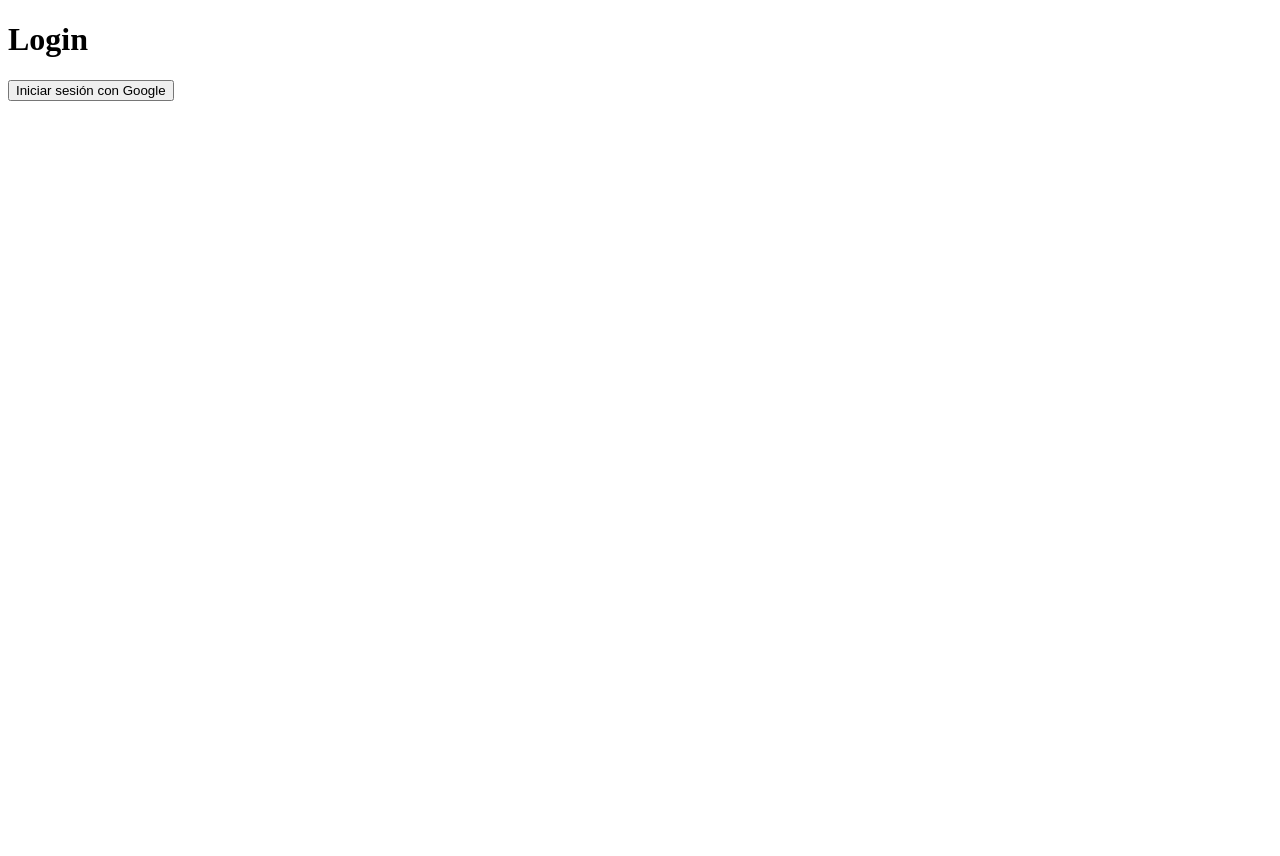
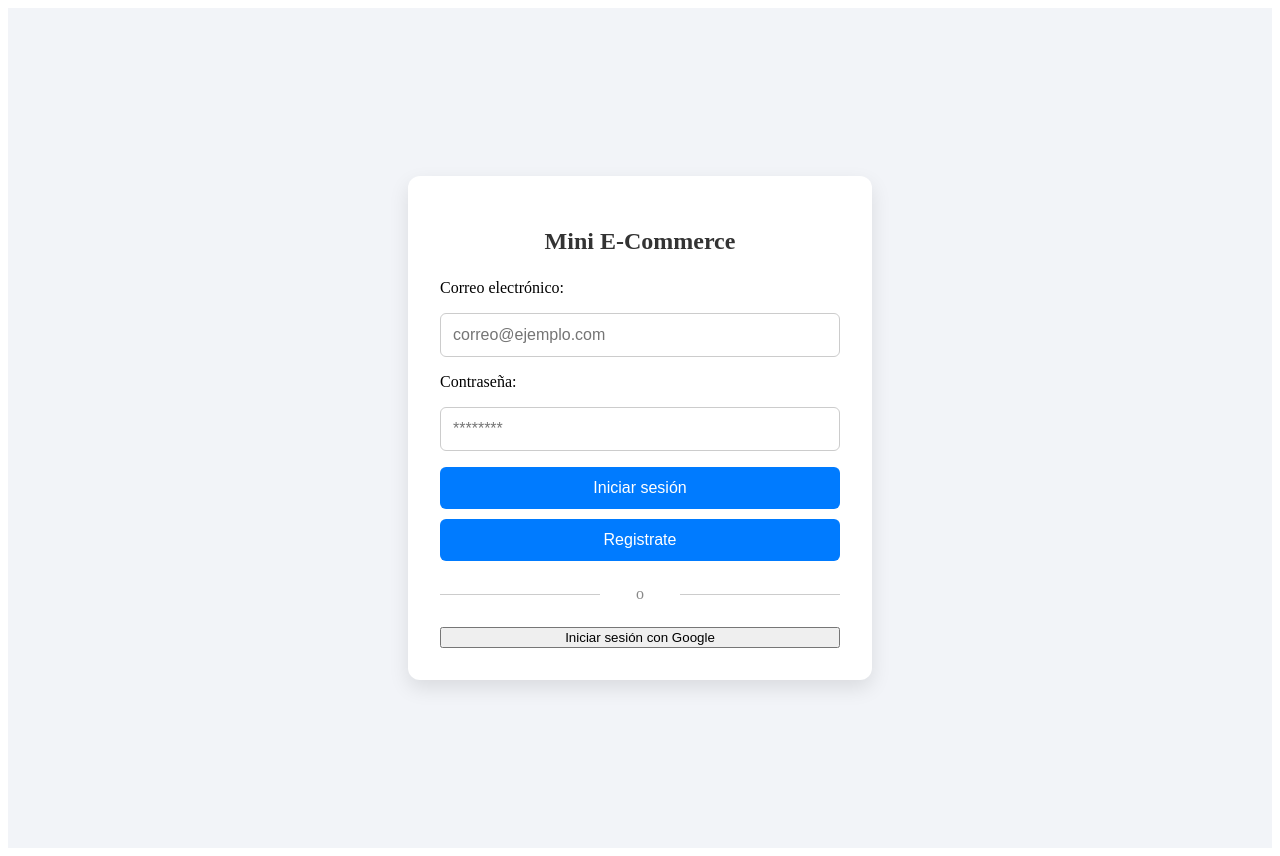
Before and after one commit to RoqueZ12/reacfront, a React (Vite) app: page / in a window 1280 px wide. Before the commit the page ends 800 px from the top, so only its background shows below. Built offline with nearby package versions, Linux system fonts and the light colour scheme.

Commit message:
add css login

```diff
--- a/src/components/Login.jsx
+++ b/src/components/Login.jsx
@@ -1,11 +1,45 @@
 // src/components/Login.jsx
 import { GoogleButton } from "./GoogleBtn";
+import { useNavigate } from "react-router-dom";
+import { useState } from "react";
+import "../styles/login.css"
+const Login = () => {
+  const [email, setEmail] = useState("");
+  const [password, setPassword] = useState("");
 
-const Login = () => {
+  const navigate = useNavigate();
   return (
-    <div className="flex flex-col items-center justify-center h-screen bg-gray-100">
-      <h1 className="text-2xl mb-4 font-bold">Login</h1>
-      <GoogleButton />
+    <div className="login-wrapper">
+      <div className="login-card">
+        <h2>Mini E-Commerce</h2>
+
+
+        <form >
+          <label>Correo electrónico:</label>
+          <input
+            type="email"
+            required
+            value={email}
+            onChange={(e) => setEmail(e.target.value)}
+            placeholder="correo@ejemplo.com"
+          />
+          <label>Contraseña:</label>
+          <input
+            type="password"
+            required
+            value={password}
+            onChange={(e) => setPassword(e.target.value)}
+            placeholder="********"
+          />
+          <button type="submit" className="login-btn">Iniciar sesión</button>
+
+        </form>
+        <button id="register" className="login-btn" onClick={() => navigate("/register")} style={{ marginTop: '10px' }}>Registrate</button>
+        <div className="divider">o</div>
+
+
+        <GoogleButton />
+      </div>
     </div>
   );
 };
```
